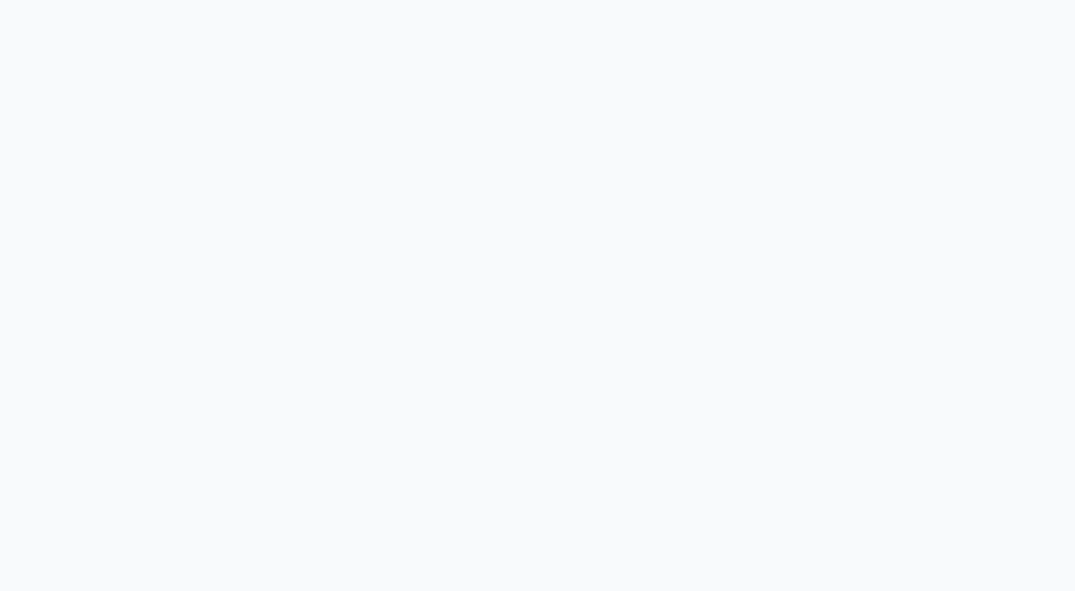
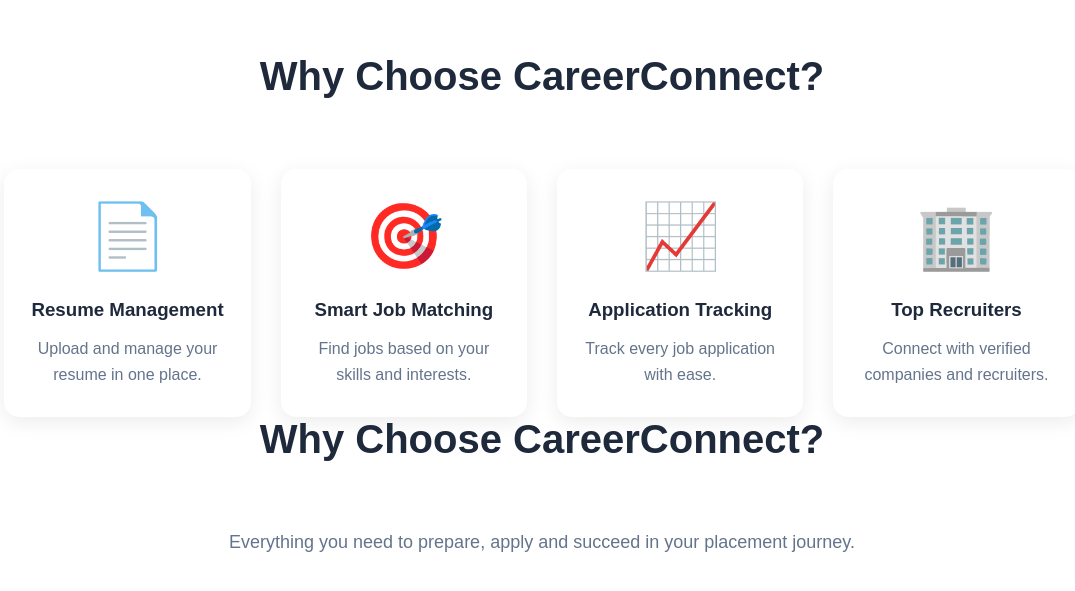
Before and after one commit to Shivarohithg/career-connect, a React app in the folder frontend/: page / in a window 1280 px wide. Shown: the part 815-1406 px from the top of the page, without its empty margins (98-1173 px from the left). Before the commit the page ends 800 px from the top, so only its background shows below. Built offline with nearby package versions, Linux system fonts and the light colour scheme; the HTML template or start-up script is replaced by a standard one.

Commit message:
Add feature cards section to landing page

```diff
--- /dev/null
+++ b/frontend/src/components/Features/Features.jsx
@@ -0,0 +1,55 @@
+import styles from "./Features.module.css";
+
+function Features() {
+  const Features = [
+    {
+      icon: "📄",
+      title: "Resume Management",
+      description: "Upload and manage your resume in one place.",
+    },
+    {
+      icon: "🎯",
+      title: "Smart Job Matching",
+      description: "Find jobs based on your skills and interests.",
+    },
+    {
+      icon: "📈",
+      title: "Application Tracking",
+      description: "Track every job application with ease.",
+    },
+    {
+      icon: "🏢",
+      title: "Top Recruiters",
+      description: "Connect with verified companies and recruiters.",
+    },
+  ];
+
+  return (
+    <section className={styles.features}>
+      <h2>Why Choose CareerConnect?</h2>
+
+      <div className={styles.cards}>
+        {Features.map((feature, index) => (
+          <div className={styles.card} key={index}>
+            <div className={styles.icon}>{feature.icon}</div>
+
+            <h3>{feature.title}</h3>
+
+            <p>{feature.description}</p>
+          </div>
+        ))}
+      </div>
+
+      <h2>Why Choose CareerConnect?</h2>
+
+      <p className={styles.subtitle}>
+
+        Everything you need to prepare, apply and succeed in your placement
+        journey.
+
+      </p>
+    </section>
+  );
+}
+
+export default Features;
--- /dev/null
+++ b/frontend/src/components/Features/Features.module.css
@@ -0,0 +1,52 @@
+.features {
+    padding: 80px 8%;
+    background-color: #ffffff;
+    text-align: center;
+}
+
+.features h2 {
+    font-size: 2.5rem;
+    color: #1E293B;
+    margin-bottom: 70px;
+}
+
+.cards {
+    display: grid;
+    grid-template-columns: repeat(4, 1fr);
+    gap: 30px;
+}
+
+.card {
+    background: white;
+    padding: 30px 25px;
+    border-radius: 15px;
+    box-shadow: 0 5px 20px rgba(0,0,0,0.08);
+    transition: 0.3s ease;
+    cursor: pointer;
+}
+
+.card:hover {
+    transform: translateY(-12px) scale(1.03);
+    box-shadow: 0 12px 30px rgba(0,0,0,0.15);
+}
+
+.icon {
+    font-size: 4rem;
+    margin-bottom: 25px;
+}
+
+.card h3 {
+    color: #1E293B;
+    margin-bottom: 15px;
+}
+
+.card p {
+    color: #64748B;
+    line-height: 1.6;
+}
+
+.subtitle {
+    color: #64748B;
+    font-size: 18px;
+    margin-bottom: 60px;
+}
--- a/frontend/src/pages/Home/Home.jsx
+++ b/frontend/src/pages/Home/Home.jsx
@@ -1,11 +1,13 @@
 import Hero from "../../components/Hero/Hero";
+import Features from "../../components/Features/Features";
 
 function Home() {
 
     return (
-        <>
-            <Hero />
-        </>
+       <>
+        <Hero />
+        <Features />
+       </>
     );
 
 }
```
